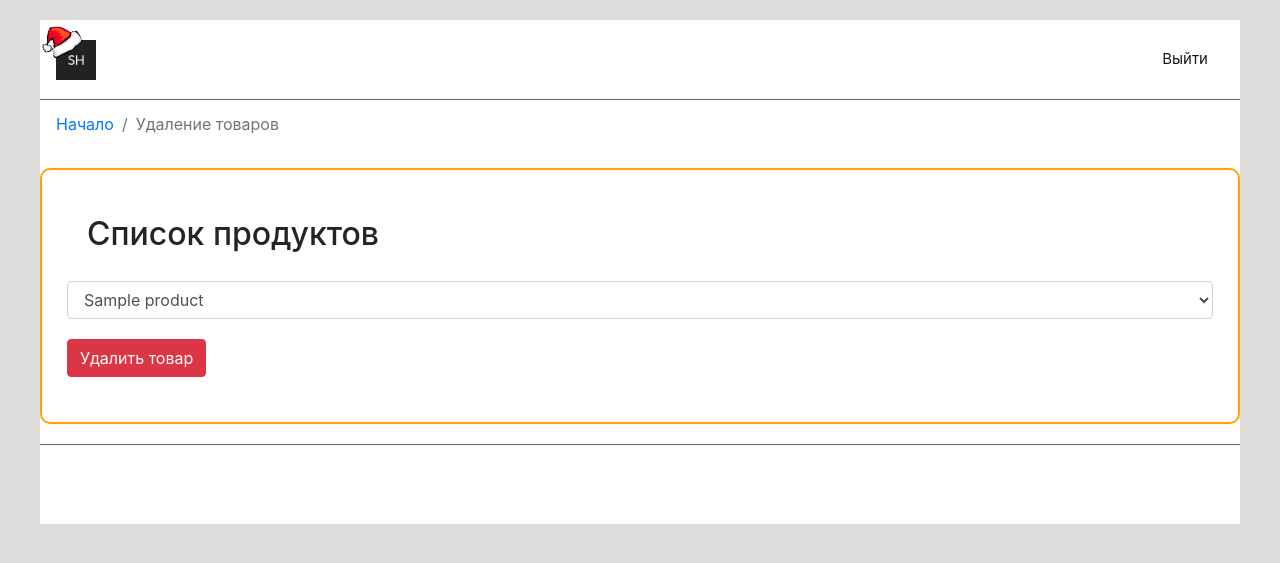
After one commit to damarrus/project2208, a PHP site: template views/product_delete_form.php in a window 1280 px wide. The commit adds this page. Shown: the top 563 px of the page. Run offline with PHP 8.4, Linux system fonts and the light colour scheme; the template is opened without the code that fills it: most values are stand-ins (such as "Sample title", 1, 10 or a date in 2020).

Commit message:
Удаление товаров CRUD

```diff
--- a/css/admin.css
+++ b/css/admin.css
@@ -12,7 +12,6 @@ form {
 }
 
 header {
-    z-index: 99999;
     position: relative;
     background: white;
 }
--- a/css/admin_order.css
+++ b/css/admin_order.css
@@ -8,3 +8,19 @@
 .cutting_line{
     background: url(../images/icons/cutting_line.png) repeat-x scroll 0 bottom rgba(0, 0, 0, 0);
 }
+
+.status-btn {
+    cursor: pointer;
+}
+
+h2 {
+    padding: 20px;
+}
+
+button {
+    margin: 20px 0;
+}
+
+h4 {
+    padding-top: 20px;
+}
--- /dev/null
+++ b/views/product_delete_form.php
@@ -0,0 +1,41 @@
+<?php require_once '../templates/header_admin.php' ?>
+
+<link rel="stylesheet" href="../css/admin_order.css">
+
+<nav aria-label="breadcrumb" >
+  <ol class="breadcrumb bg-white">
+    <li class="breadcrumb-item"><a href="#">Начало</a></li>
+    <li class="breadcrumb-item active" aria-current="page">Удаление товаров</li>
+  </ol>
+</nav>
+<form method="POST" action="product_delete.php">
+    <h2>Список продуктов</h2>
+    <select name="product_id" class="form-control">
+        <?php foreach ($products as $product) {
+            echo '<option value="'.$product->id.'">'.$product->title. '</option>';
+        } ?>
+    </select>
+    <div class="modal fade" id="exampleModal" tabindex="-1" role="dialog" aria-labelledby="exampleModalLabel" aria-hidden="true">
+        <div class="modal-dialog" role="document">
+            <div class="modal-content">
+                <div class="modal-header">
+                    <h5 class="modal-title" id="exampleModalLabel">Подтвердите действие</h5>
+                    <button type="button" class="close" data-dismiss="modal" aria-label="Close">
+                    <span aria-hidden="true">&times;</span>
+                    </button>
+                </div>
+                <div class="modal-body">
+                    Вы уверены?
+                </div>
+                <div class="modal-footer">
+                    <button type="button" class="btn btn-secondary" data-dismiss="modal">Нет</button>
+                    <button type="submit" class="btn  btn-outline-danger">Да, удалить</button>
+                </div>
+            </div>
+        </div>
+    </div>
+    <button type="button" class="btn btn-danger" data-toggle="modal" data-target="#exampleModal">Удалить товар</button>
+
+</form>
+
+<?php require_once '../templates/footer_admin.php' ?>
```
Also changed, not shown: controllers/product_delete.php (added, +7 -0 lines), controllers/product_delete_form.php (added, +7 -0 lines), models/Product.php (+12 -0 lines), views/order_list_adm.php (+4 -4 lines), views/product_create_form.php (+20 -7 lines).
